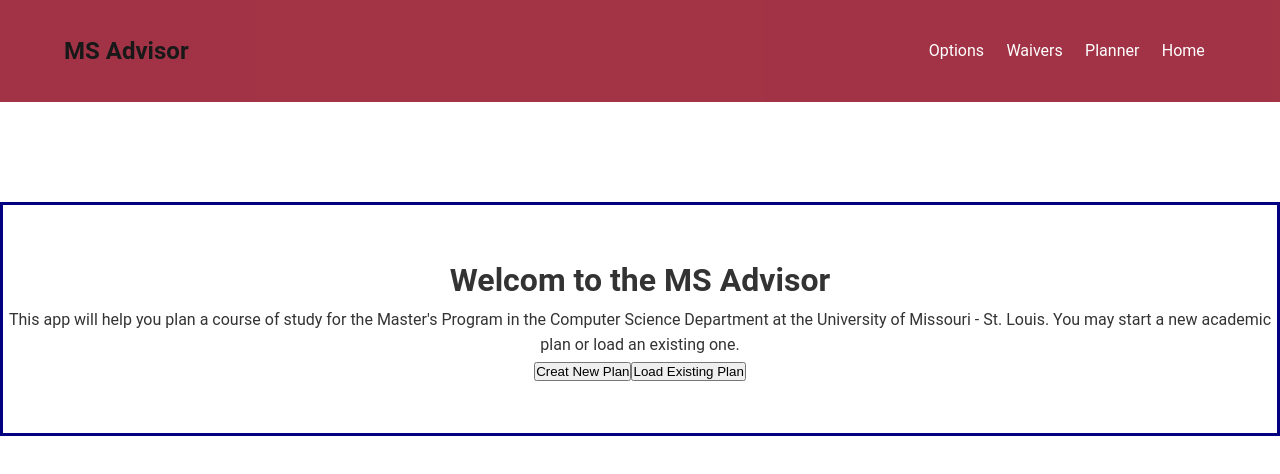
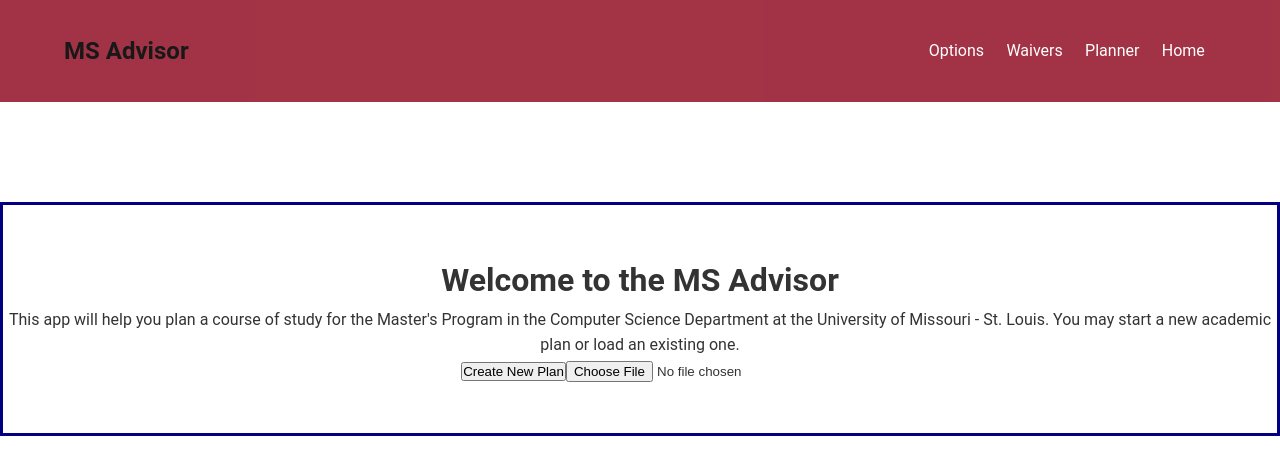
Before and after one commit to kpsmithjr/ms_advisor, a React (Create React App) app: page / in a window 1280 px wide. Shown: the top 474 px of the page. Built offline with nearby package versions, Linux system fonts and the light colour scheme.

Commit message:
-load existing studentPlan from file, validate against schema from URL & go to planner

```diff
--- a/src/components/Home.tsx
+++ b/src/components/Home.tsx
@@ -1,21 +1,74 @@
 import { useNavigate } from 'react-router-dom';
+import React from "react";
+const Ajv2020 = require("ajv/dist/2020")
+const ajv = new Ajv2020({ allErrors: true })
 
 const Home = () => {
-  const navigate = useNavigate();
+    const navigate = useNavigate();
+    //const inputFileRef = useRef();
 
-  const createNewPlan = () => {
-    navigate('/options');
-  }
+    const createNewPlan = () => {
+      //create an empty studentPlan, propagate
+        navigate('/options');
+    }
+
+    function getFile(url, callback) {
+        const https = require('https')
+        https.request(url, function (res) {
+            var data = "";
+            res.on('data', function (chunk) {
+                data += chunk;
+            })
+                .on('end', function () {
+                    callback("success", JSON.parse(data));
+                });
+
+        }).on('error', function (e) {
+            callback("error", e);
+        }).end();
+    }
+
+    function setFile(event: React.ChangeEvent<HTMLInputElement>) {
+        //Get the details of the studentPlan file, propagate
+        //TODO: handle exceptions
+        const files = event.currentTarget.files as FileList;
+        if (files && files.length != 0) {
+            const file = files[0];
+            const reader = new FileReader()
+            reader.onabort = () => console.log('file reading was aborted')
+            reader.onerror = () => console.log('file reading has failed')
+            reader.onload = () => {
+                    const result = reader.result as string
+                    if (result) {
+                        const studentPlan = JSON.parse(result);
+
+                        //TODO: maybe make a central reference file to pull urls etc from?
+                        getFile("https://raw.githubusercontent.com/kpsmithjr/ms_advisor_files/main/studentPlan.schema.json", function (status, data) {
+                            if (status === "success") {
+                                const validate_plan = ajv.compile(data);
+                                if (validate_plan(studentPlan)) {
+                                    //TODO: propagate the studentPlan
+                                    navigate('/planner');
+                                } else {
+                                    //TODO: error popup
+                                }
+                            } //TODO: max wait time
+                        });
+                    }
+                }
+                reader.readAsText(file)
+        }
+    }
 
   return (
     <div className='home'>
-      <h1>Welcom to the MS Advisor</h1>
+      <h1>Welcome to the MS Advisor</h1>
       <p>
         This app will help you plan a course of study for the Master's Program in the Computer Science Department at the University of Missouri - St. Louis.
         You may start a new academic plan or load an existing one.
       </p>
-      <button onClick={createNewPlan}>Creat New Plan</button>
-      <button>Load Existing Plan</button>
+          <button onClick={createNewPlan}>Create New Plan</button>
+          <input type="file" onChange={setFile.bind(this)} />
     </div>
   );
 }
```
